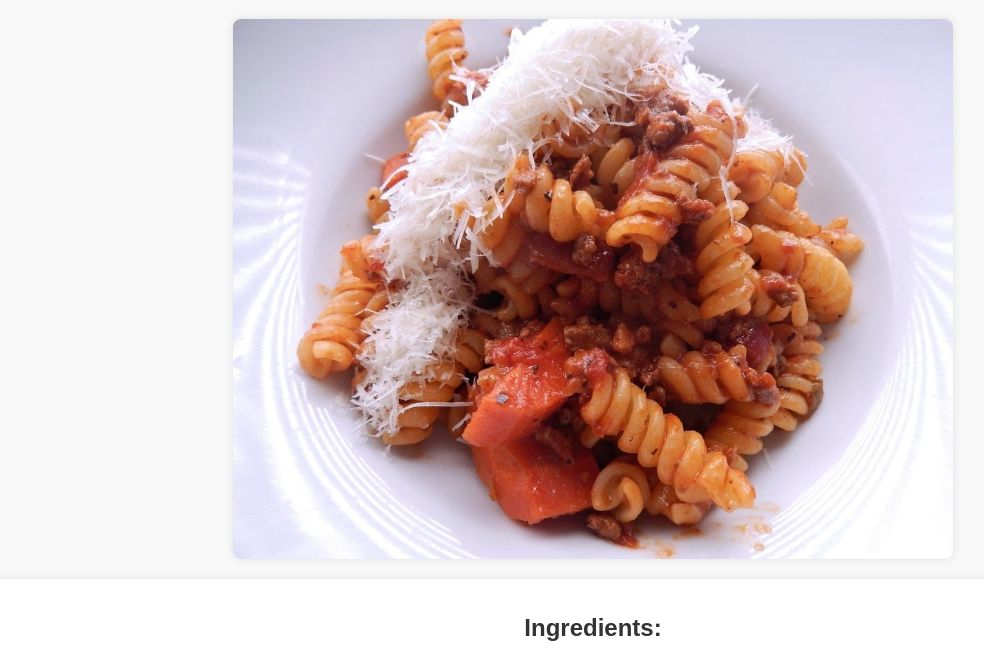
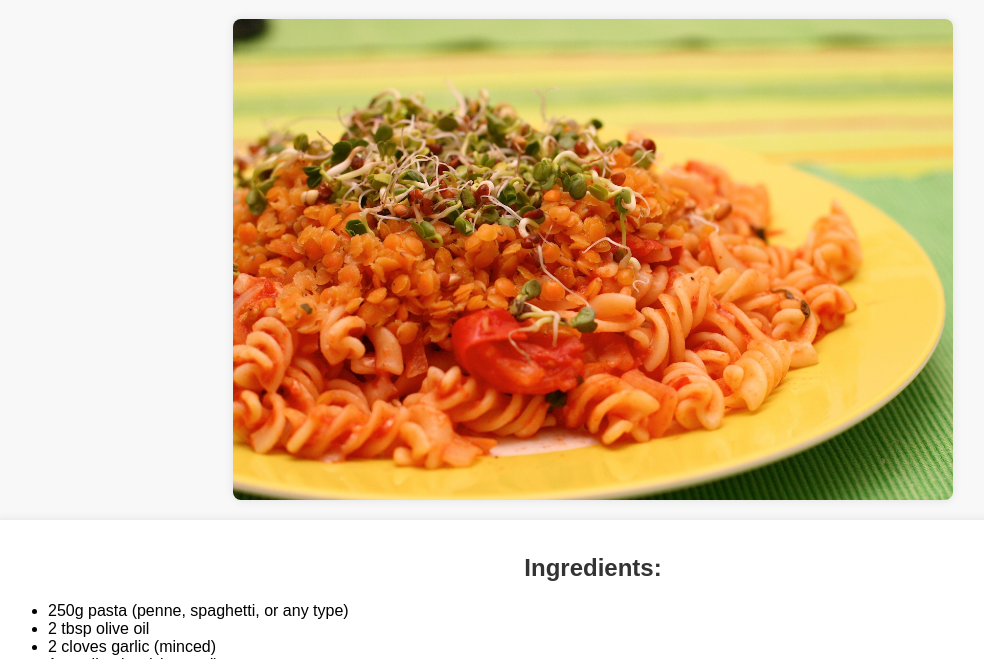
Before and after one commit to martianbytes/odin_receipes, a plain HTML site: page Receipes/pasta.html in a window 1280 px wide. Shown: the part 101-760 px from the top of the page, without its empty margins (47-1031 px from the left). Drawn offline with Linux system fonts and the light colour scheme.

Commit message:
updated the pasta image

```diff
--- a/Receipes/pasta.html
+++ b/Receipes/pasta.html
@@ -8,7 +8,7 @@
 </head>
 <body>
     <h1>Pasta Recipe</h1>
-    <img id="main-image" src="../Images/pasta_image/Pasta1.jpg" alt="Pasta Image" width="1000">
+    <img id="main-image" src="../Images/pasta_image/Pasta2.jpg" alt="Pasta Image" width="1000">
     <div class="recipe">
         <h2>Ingredients:</h2>
         <ul>
```
Also changed, not shown: index.html (+1 -1 lines).
